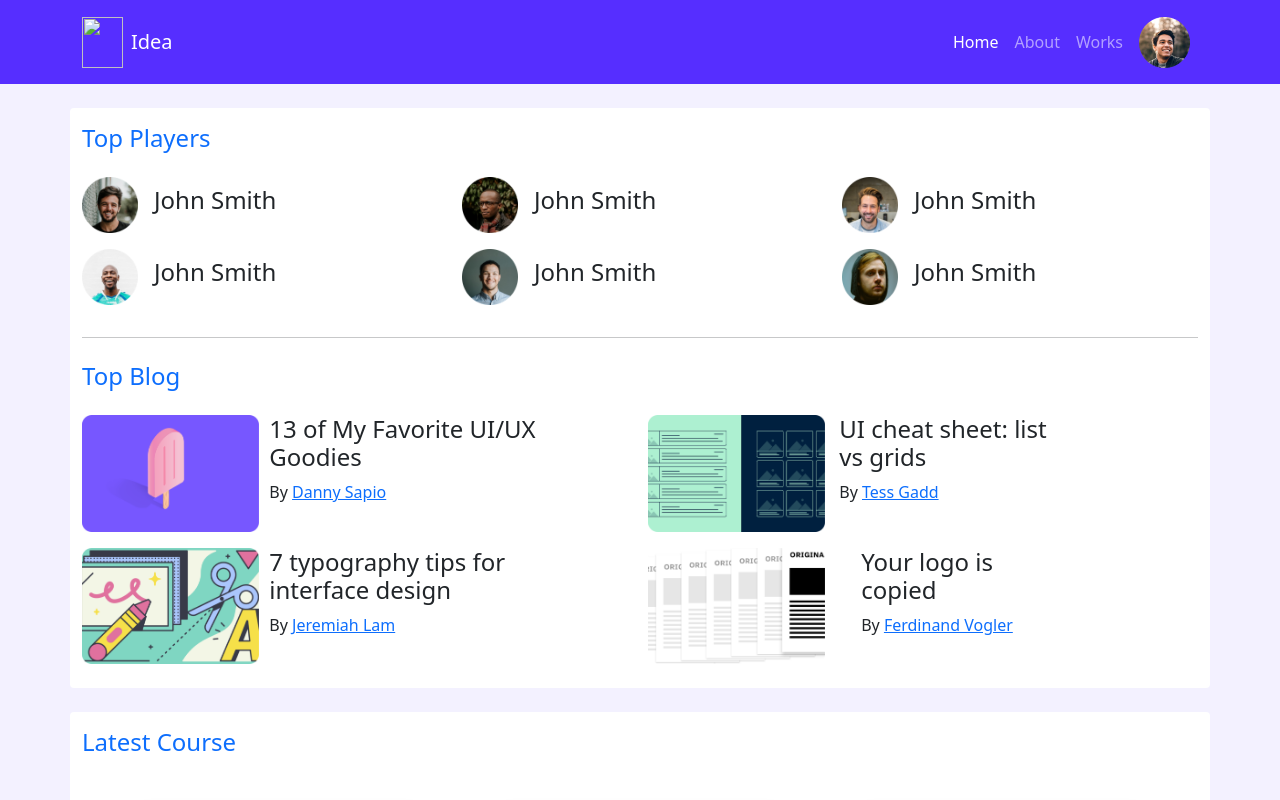
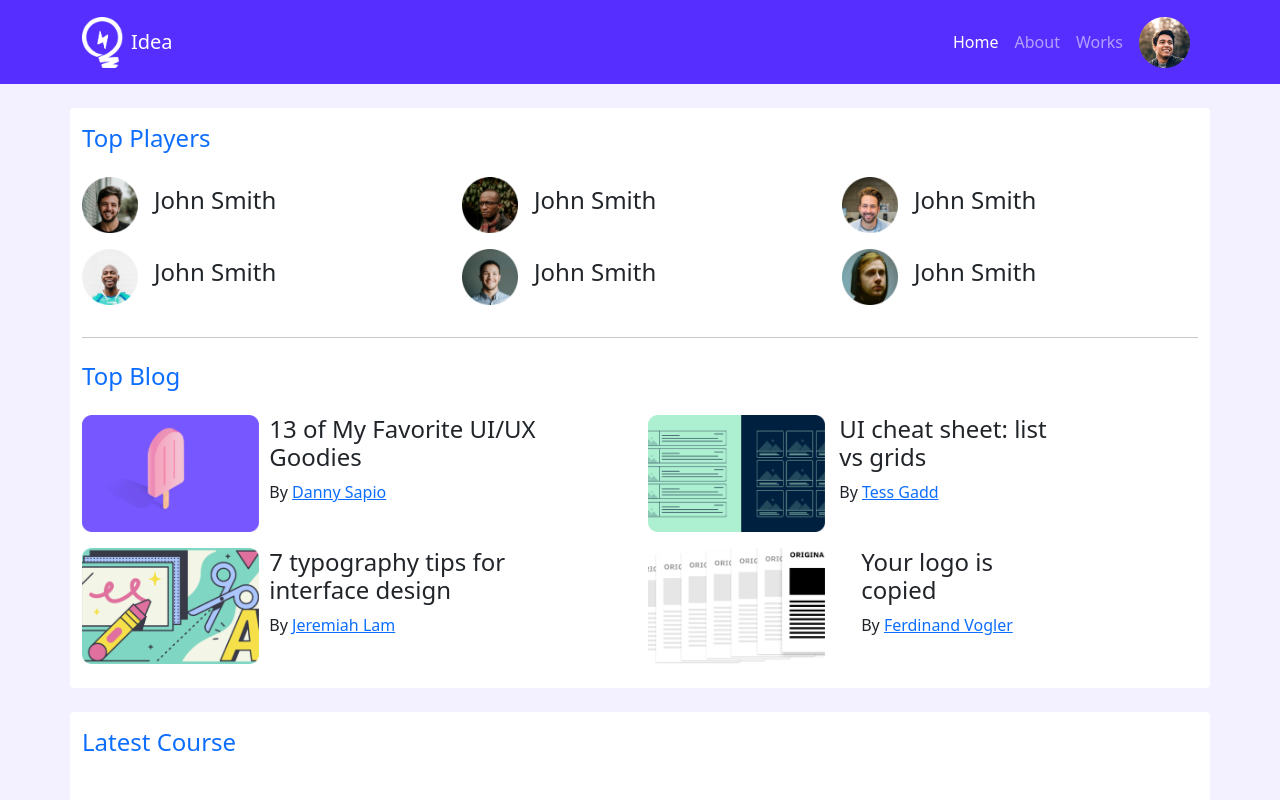
Before and after one commit to RabeyaEty01/leader-borad-bootstrap, a plain HTML site: page index.html in a window 1280 px wide. Shown: the top 800 px of the page. Drawn offline with Linux system fonts and the light colour scheme; the site is published under a folder, as on GitHub Pages, so addresses that start at the root find nothing.

Commit message:
logo added

```diff
--- a/index.html
+++ b/index.html
@@ -13,7 +13,7 @@
     <header>
         <nav class="navbar navbar-expand-lg navbar-dark" style="background-color: #562EFF;">
             <div class="container">
-                <a class="navbar-brand d-flex align-items-center" href="#"> <img src="/images/icons/logo.png" alt=""
+                <a class="navbar-brand d-flex align-items-center" href="#"> <img src="images/icons/logo.png" alt=""
                         width="41" height="51" class="d-inline-block align-text-top">
                     <span class="ms-2">Idea</span></a>
                 <button class="navbar-toggler" type="button" data-bs-toggle="collapse"
```
